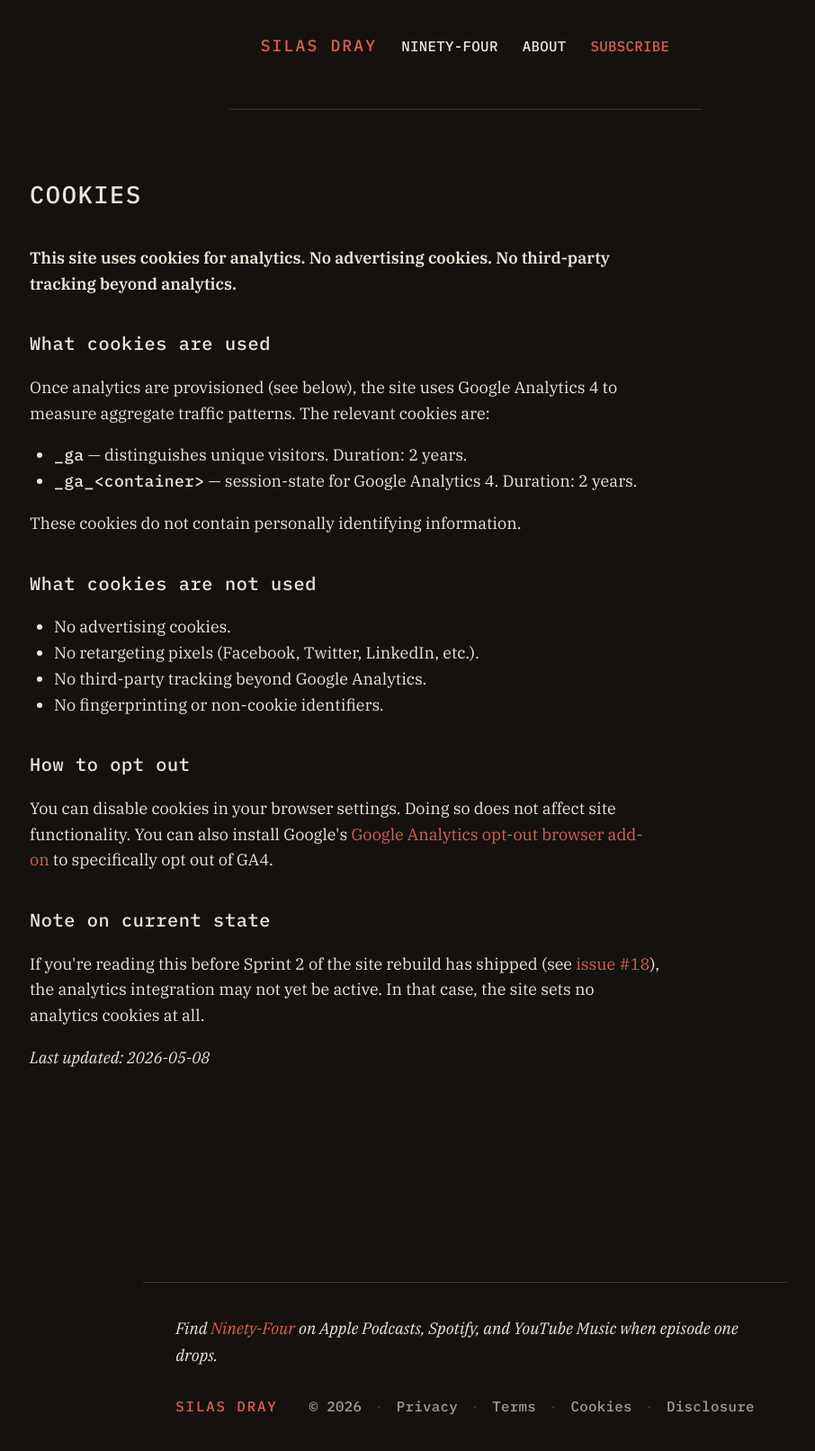
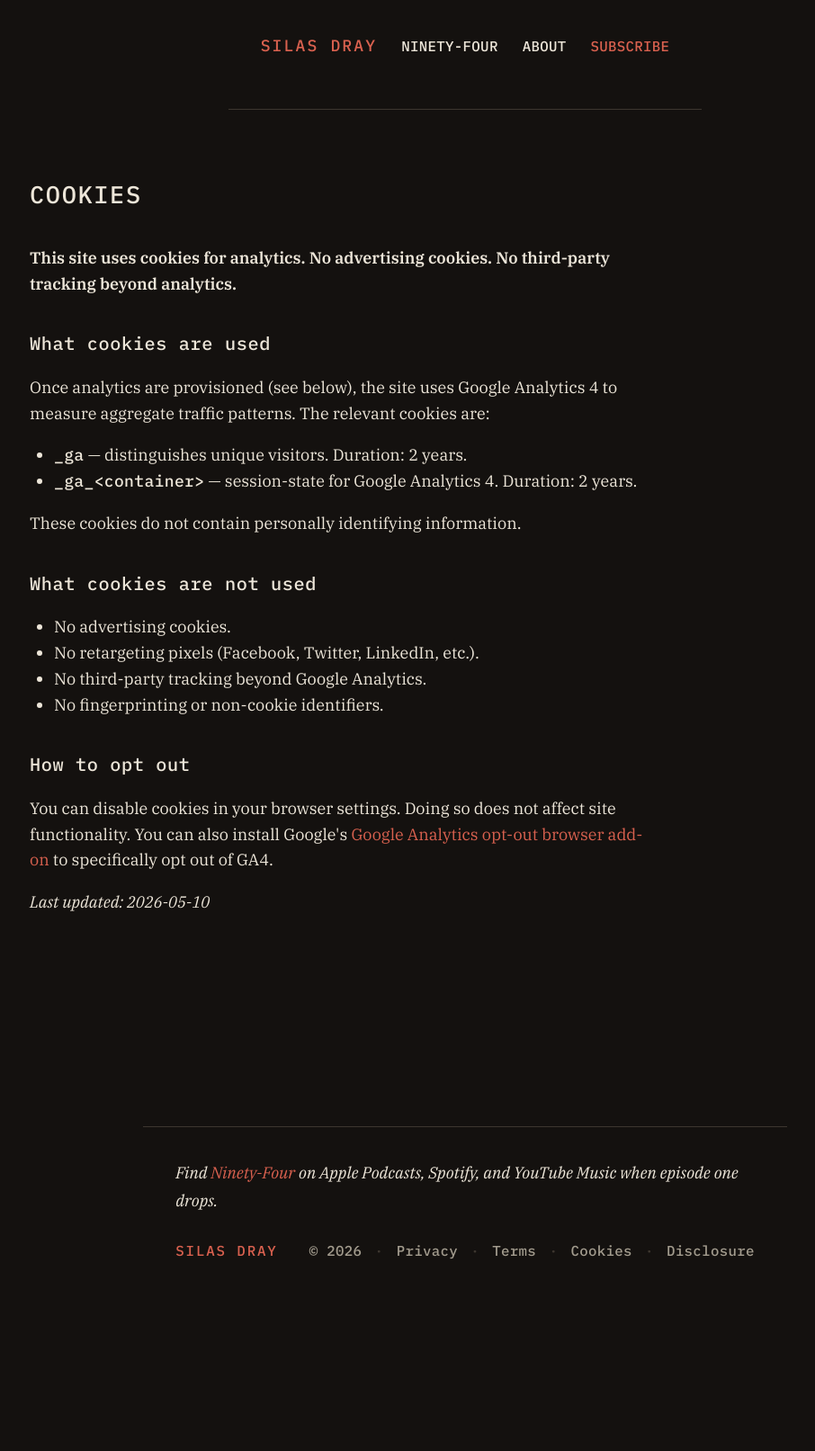
Before and after one commit to emaxon/silasdray-com, a Jekyll site: the page built from cookies/index.md, in a window 1280 px wide. Shown: the whole page at 90% size, without its empty margins (123-1029 px from the left). Built offline with Jekyll 4.4.1, drawn with Linux system fonts in a browser that asks for light colours; after the commit the page ends 1440 px from its top, so only the background shows below that.

Commit message:
config: wire SendFox form (issue #13); strip cookies-page interim note
- _config.yml: real form URL (sendfox.com/form/mp2kzd/36gxq2). Sender
  domain silasdray.com authenticated via DKIM/SPF on Route 53.
- cookies/: drop the "Sprint 2" caveat block — visitor-irrelevant.

Co-Authored-By: Claude Opus 4.7 <noreply@anthropic.com>

```diff
--- a/_config.yml
+++ b/_config.yml
@@ -14,10 +14,11 @@ author:
   name: Silas Dray
   url: https://silasdray.com
 
-# SendFox subscribe form action — set after Sprint 1.12 / 1.13 wires up the form
-# Until then, form posts to this placeholder which renders a clear console error
-# (better than a silent failure).
-sendfox_form_url: "https://sendfox.com/form/PLACEHOLDER/PLACEHOLDER"
+# SendFox subscribe form action — wired up 2026-05-10 (issue #13).
+# List: "Silas Dray - Ninety-Four" (id 641890)
+# Form: "Silas Dray - Website Signup" (id 278991), redirects to /thanks/
+# Sender domain (silasdray.com) DKIM/SPF authenticated via Route 53.
+sendfox_form_url: "https://sendfox.com/form/mp2kzd/36gxq2"
 
 # Build settings
 markdown: kramdown
--- a/cookies/index.md
+++ b/cookies/index.md
@@ -31,8 +31,4 @@ permalink: /cookies/
 
 <p>You can disable cookies in your browser settings. Doing so does not affect site functionality. You can also install Google's <a href="https://tools.google.com/dlpage/gaoptout">Google Analytics opt-out browser add-on</a> to specifically opt out of GA4.</p>
 
-<h2>Note on current state</h2>
-
-<p>If you're reading this before Sprint 2 of the site rebuild has shipped (see <a href="https://github.com/emaxon/silasdray-com/issues/18">issue #18</a>), the analytics integration may not yet be active. In that case, the site sets no analytics cookies at all.</p>
-
-<p><em>Last updated: 2026-05-08</em></p>
+<p><em>Last updated: 2026-05-10</em></p>
```
